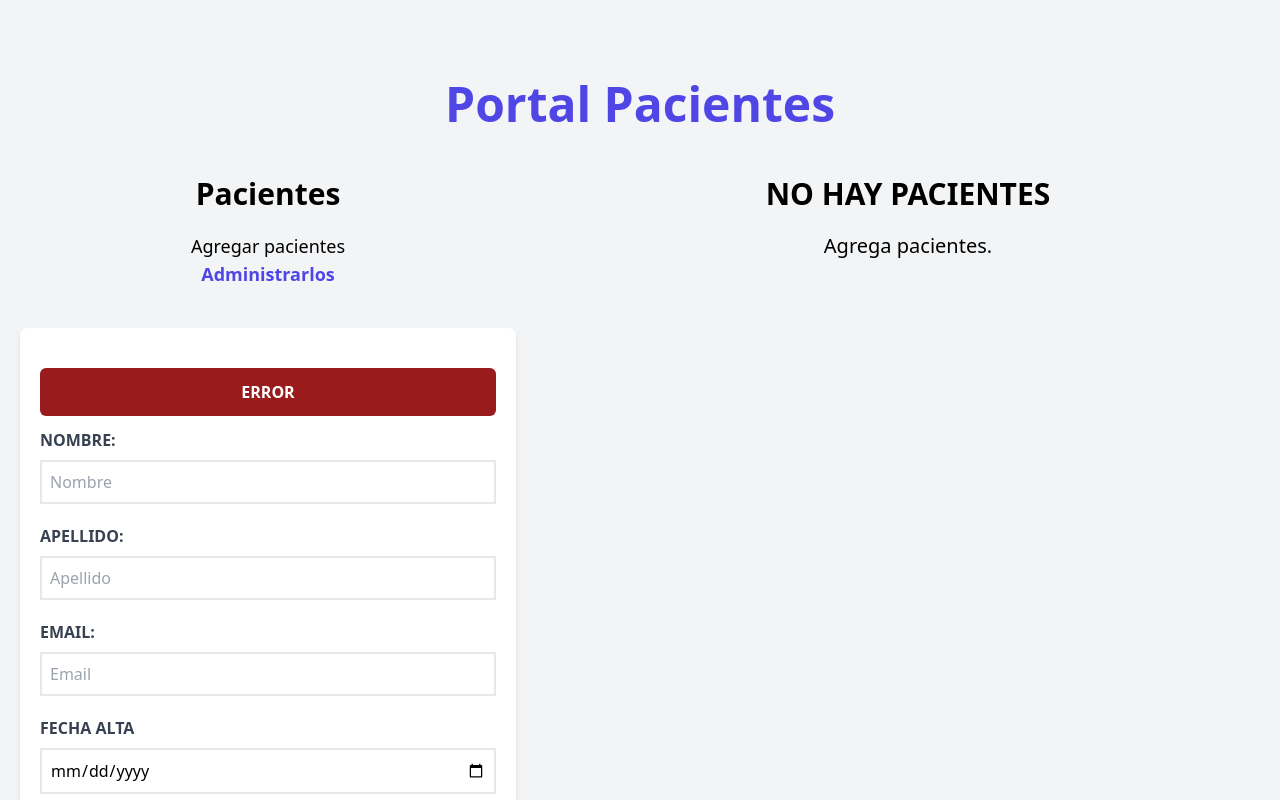
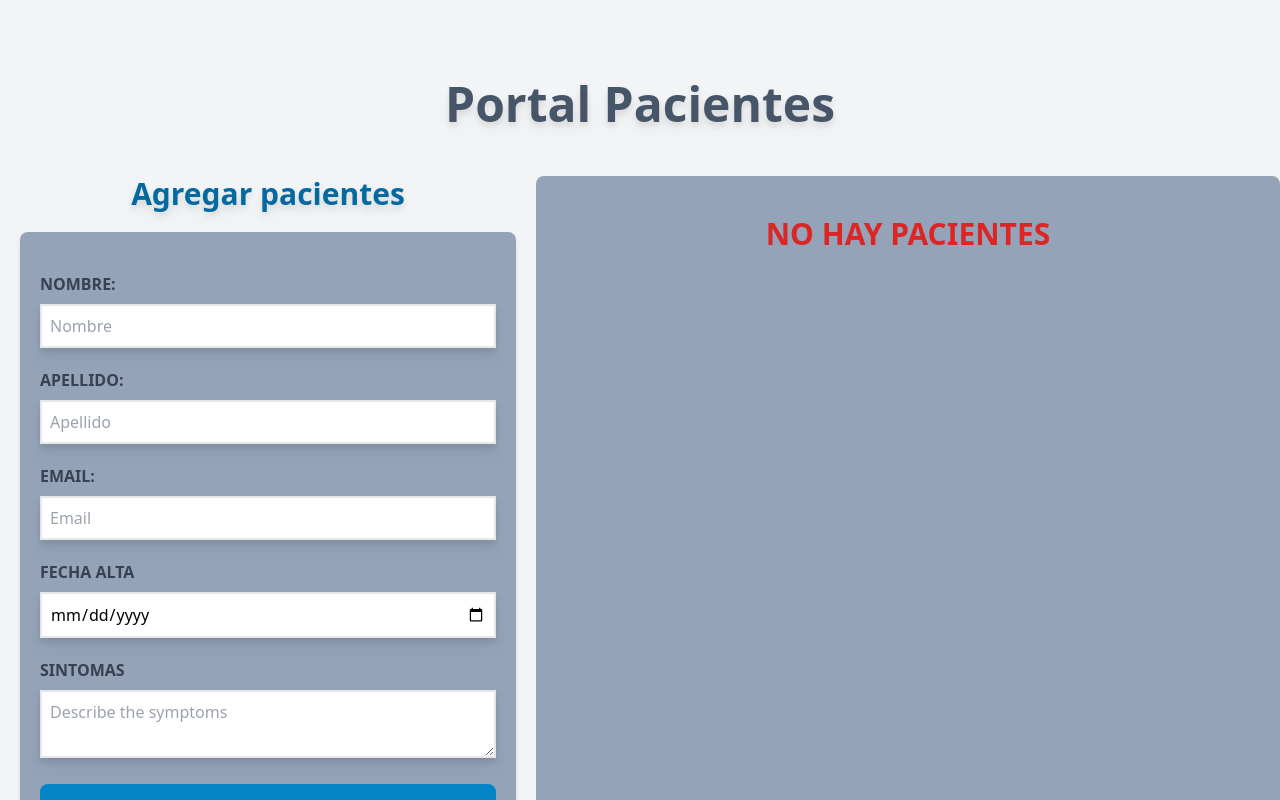
Before and after one commit to elecalderon1501/Patient-Portal, a React (Vite) app: page / in a window 1280 px wide. Shown: the top 800 px of the page. Built offline with nearby package versions, Linux system fonts and the light colour scheme.

Commit message:
Style ok

```diff
--- a/src/App.jsx
+++ b/src/App.jsx
@@ -29,7 +29,7 @@ function App() {
   }
 
   return (
-    <div className="container mx-auto mt-20">
+    <div className="container mx-auto mt-20 ">
       <Header />
       <div className="mt-12 md:flex">
         {/* md->mediaquery */}
--- a/src/components/Form.jsx
+++ b/src/components/Form.jsx
@@ -8,7 +8,7 @@ const Form = ({ pacientes, setPacientes, paciente, setPaciente }) => {
   const [date, setDate] = useState('')
   const [sintomas, setSintomas] = useState('')
 
-  const [error, setError] = useState('false')
+  const [error, setError] = useState('')
 
   useEffect(() => {
     if (Object.keys(paciente).length > 0) {
@@ -69,15 +69,11 @@ const Form = ({ pacientes, setPacientes, paciente, setPaciente }) => {
 
   return (
     <div className="md:w-1/2 lg:w-2/5 mx-5">
-      <h2 className="font-black text-3xl text-center">Pacientes</h2>
-      <p className="text-lg mt-5 text-center mb-10">
-        Agregar pacientes <br />
-        <span className="text-indigo-600 font-bold ">Administrarlos</span>
-      </p>
+      <h2 className="font-black text-3xl text-center mb-5 text-sky-700 drop-shadow-lg ">Agregar pacientes</h2>
 
       <form
         onSubmit={handleSubmit}
-        className="bg-white shadow-md rounded-lg py-10 px-5 mb-10"
+        className="bg-slate-400 shadow-md rounded-lg py-10 px-5 mb-10"
       >
         {error && <Error />}
 
@@ -92,7 +88,7 @@ const Form = ({ pacientes, setPacientes, paciente, setPaciente }) => {
             id="Nombre"
             type="text"
             placeholder="Nombre"
-            className="border-2 w-full p-2 mt-2 placeholder-gray-400 rounded-mg"
+            className="border-2 w-full p-2 mt-2 placeholder-gray-400 rounded-mg drop-shadow-lg "
             value={name}
             onChange={e => setName(e.target.value)}
           />
@@ -108,7 +104,7 @@ const Form = ({ pacientes, setPacientes, paciente, setPaciente }) => {
             id="Apellido"
             type="text"
             placeholder="Apellido"
-            className="border-2 w-full p-2 mt-2 placeholder-gray-400 rounded-mg"
+            className="border-2 w-full p-2 mt-2 placeholder-gray-400 rounded-mg drop-shadow-lg"
             value={lastName}
             onChange={e => setLastName(e.target.value)}
           />
@@ -125,7 +121,7 @@ const Form = ({ pacientes, setPacientes, paciente, setPaciente }) => {
             id="email"
             type="email"
             placeholder="Email"
-            className="border-2 w-full p-2 mt-2 placeholder-gray-400 rounded-mg"
+            className="border-2 w-full p-2 mt-2 placeholder-gray-400 rounded-mg drop-shadow-lg"
             value={email}
             onChange={e => setEmail(e.target.value)}
           />
@@ -140,7 +136,7 @@ const Form = ({ pacientes, setPacientes, paciente, setPaciente }) => {
           <input
             id="fecha-alta"
             type="date"
-            className="border-2 w-full p-2 mt-2 placeholder-gray-400 rounded-mg"
+            className="border-2 w-full p-2 mt-2 placeholder-gray-400 rounded-mg drop-shadow-lg"
             value={date}
             onChange={e => setDate(e.target.value)}
           />
@@ -155,7 +151,7 @@ const Form = ({ pacientes, setPacientes, paciente, setPaciente }) => {
           <textarea
             name=""
             id="sintomas"
-            className="border-2 w-full p-2 mt-2 placeholder-gray-400 rounded-mg"
+            className="border-2 w-full p-2 mt-2 placeholder-gray-400 rounded-mg drop-shadow-lg"
             placeholder="Describe the symptoms"
             value={sintomas}
             onChange={e => setSintomas(e.target.value)}
@@ -163,7 +159,7 @@ const Form = ({ pacientes, setPacientes, paciente, setPaciente }) => {
         </div>
         <input
           type="submit"
-          className="bg-indigo-600 w-full p-3 text-white uppercase font-bold hover:bg-indigo-800 cursor-pointer transition-colors "
+          className="bg-sky-600 rounded-lg w-full p-3 text-white uppercase font-bold hover:bg-sky-800 cursor-pointer transition-colors "
           value={paciente.id ? 'Editar Paciente' : 'Agregar Paciente'}
 
         />
--- a/src/components/Header.jsx
+++ b/src/components/Header.jsx
@@ -1,7 +1,7 @@
 function Header() {
   return (
     <>
-      <h1 className="font-black text-5xl text-center text-indigo-600 md:w-1/2 mx-auto" >Portal Pacientes </h1>
+      <h1 className="font-black text-5xl text-center text-slate-600 drop-shadow-lg md:w-1/2 mx-auto" >Portal Pacientes </h1>
     </>
   )
 }
--- a/src/components/Patient.jsx
+++ b/src/components/Patient.jsx
@@ -36,10 +36,10 @@ const handleEliminar = () =>{
           </span>
         </p>
         <div>
-          <button type="button" className="py-2 px-10 bg-indigo-600 hover:bg-indigo-700 text-white font-bold uppercase rounded-lg"
+          <button type="button" className="py-2 px-10 bg-sky-600 drop-shadow-lg hover:bg-sky-700 text-white font-bold uppercase rounded-lg"
           onClick={() => setPaciente(paciente)}> Editar
           </button>
-          <button type="button" className="py-2 px-10 ml-20 bg-red-600 hover:bg-red-700 text-white font-bold uppercase rounded-lg"
+          <button type="button" className="py-2 px-10 ml-20 drop-shadow-lg bg-red-500 hover:bg-red-600 text-white font-bold uppercase rounded-lg"
           onClick={handleEliminar}> Eliminar
           </button>
         </div>
--- a/src/components/PatientList.jsx
+++ b/src/components/PatientList.jsx
@@ -4,15 +4,12 @@ import Patient from './Patient'
 const PatientList = ({ pacientes, setPaciente, eliminarPaciente }) => {
   // console.log(patients)
   return (
-    <div className="md:w-1/2 lg:w-3/5 md:h-screen overflow-y-scroll">
+    <div className="md:w-1/2 lg:w-3/5 md:h-screen overflow-y-scroll bg-slate-400 rounded-lg">
       {/* overflow-y-scroll--> me genera un scroll en la parte de las card patient  md->toma todo el ancho disponible*/}
       {pacientes && pacientes.length ? (
         <>
-          <h2 className="font-black text-3xl text-center">Lista Pacientes</h2>
-          <p className="text-xl mt-5 mb-10 text-center">
-            Admnistra{' '}
-            <span className="text-indigo-600 font-bold">tus pacientes</span>
-          </p>
+          <h2 className="font-black text-3xl text-center mb-5 text-sky-300 drop-shadow-lg ">Lista Pacientes</h2>
+
           {pacientes.map(paciente => (
             <Patient
               key={paciente.id}
@@ -24,8 +21,8 @@ const PatientList = ({ pacientes, setPaciente, eliminarPaciente }) => {
         </>
       ) : (
         <>
-          <h2 className="font-black text-3xl text-center">NO HAY PACIENTES</h2>
-          <p className="text-xl mt-5 mb-10 text-center">Agrega pacientes. </p>
+          <h2 className="font-black text-3xl text-center text-red-600 mt-10 ">NO HAY PACIENTES</h2>
+
         </>
       )}
     </div>
--- a/tailwind.config.js
+++ b/tailwind.config.js
@@ -1,7 +1,5 @@
 module.exports = {
-  content: [
-    './index.html',
-    './src/**/*.{html,jsx}'],
+  content: ['./index.html', './src/**/*.{html,jsx}'],
   theme: {
     extend: {},
   },
```
Also changed, not shown: src/index.css (line endings or trailing spaces), tiny-squares.png (added).
